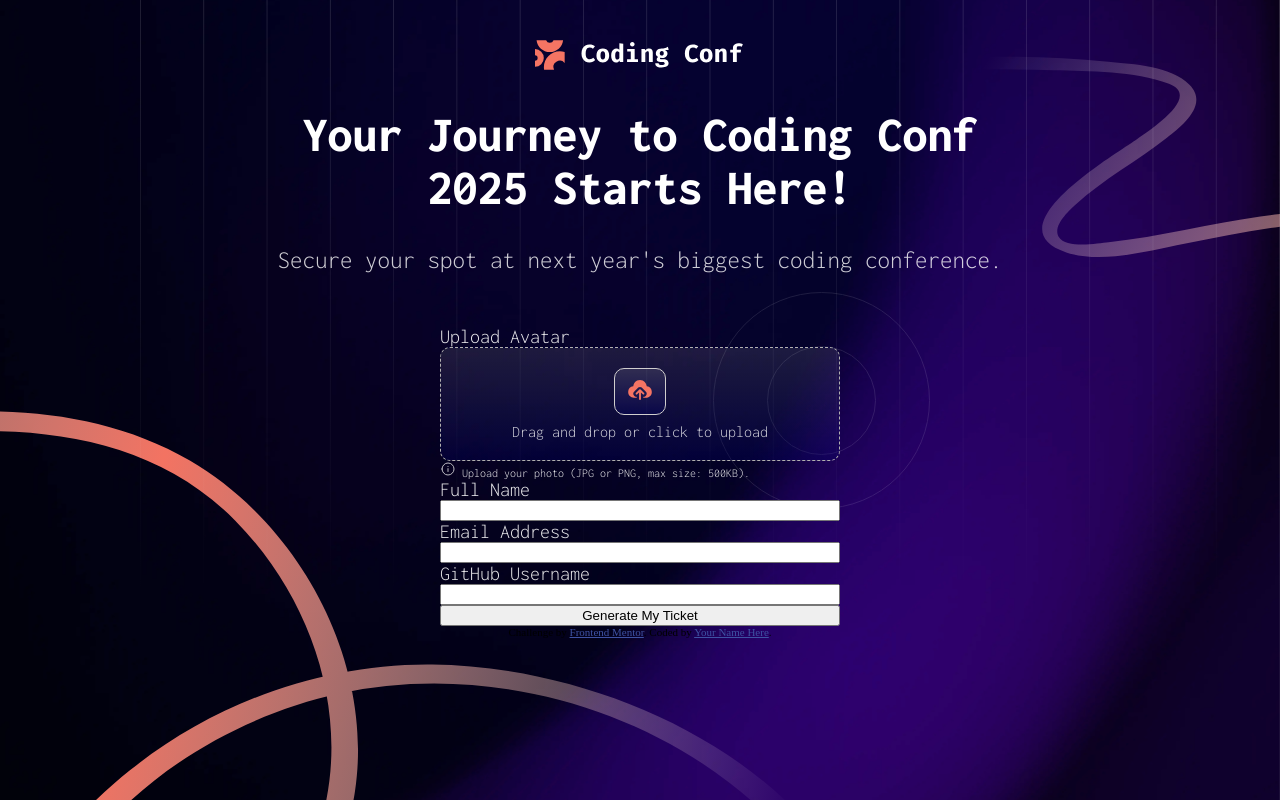
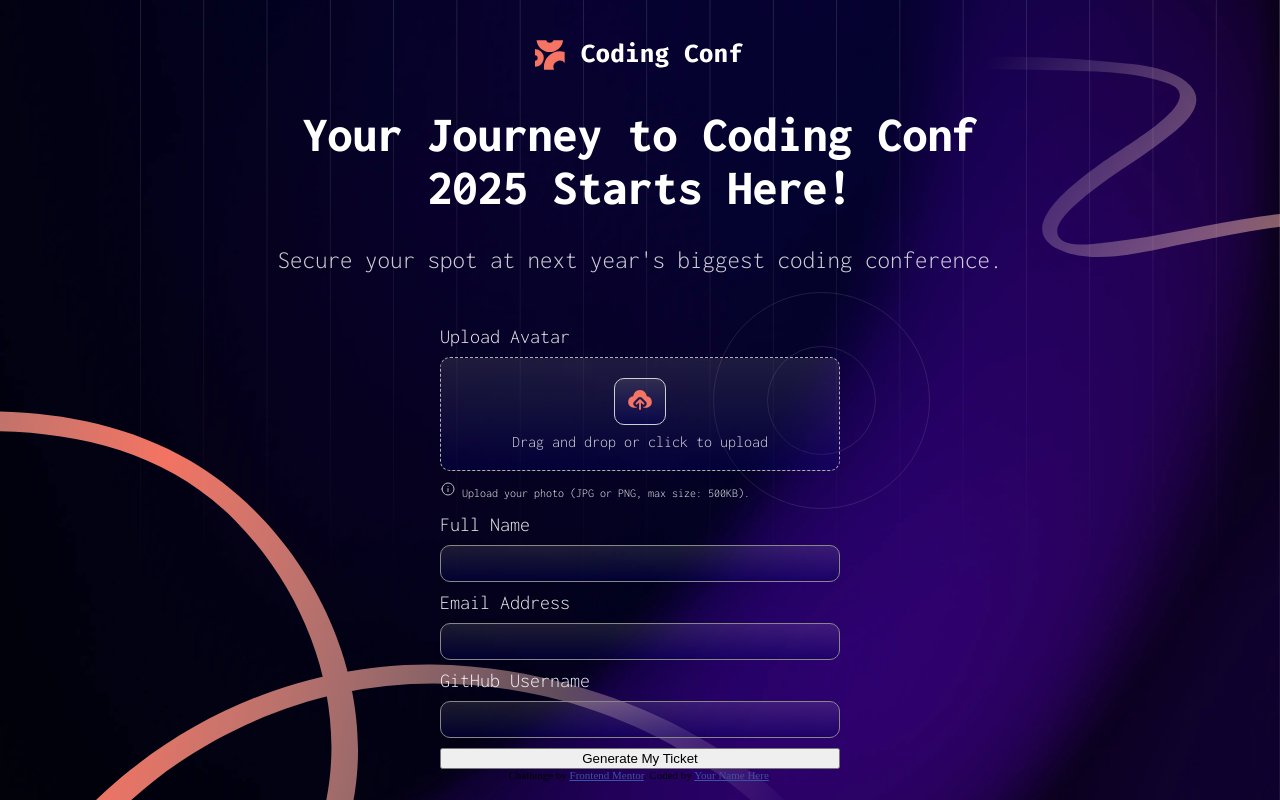
Before and after one commit to AnitaAlexieva/Conference-Ticket-Generator, a React (Vite) app in the folder client/: page / in a window 1280 px wide. Built offline with nearby package versions, Linux system fonts and the light colour scheme; a web font is replaced by a local one.

Commit message:
Style all inputs

```diff
--- a/client/src/index.css
+++ b/client/src/index.css
@@ -49,7 +49,7 @@ label{
     font-weight: 300;
     font-size: 12px;
     opacity: 90%;
-    margin: 0;
+    margin: 0 0 15px 0;
 }
 
 .app-wrapper {
@@ -86,6 +86,18 @@ form{
     width: 400px;
 }
 
+input{
+    padding: 10px;
+    border-radius: 10px;
+    border: 1px solid #878787;
+    background: linear-gradient(
+        to bottom,
+        rgba(255, 255, 255, 0.1),
+        rgba(0, 0, 102, 0.3)
+    );
+    margin: 10px 0;
+}
+
 .avatar-div{
     display: flex;
     flex-direction: column;
@@ -99,6 +111,7 @@ form{
         rgba(255, 255, 255, 0.1),
         rgba(0, 0, 102, 0.3)
     );
+    margin: 10px 0;
 }
 
 .avatar-btn{
```
